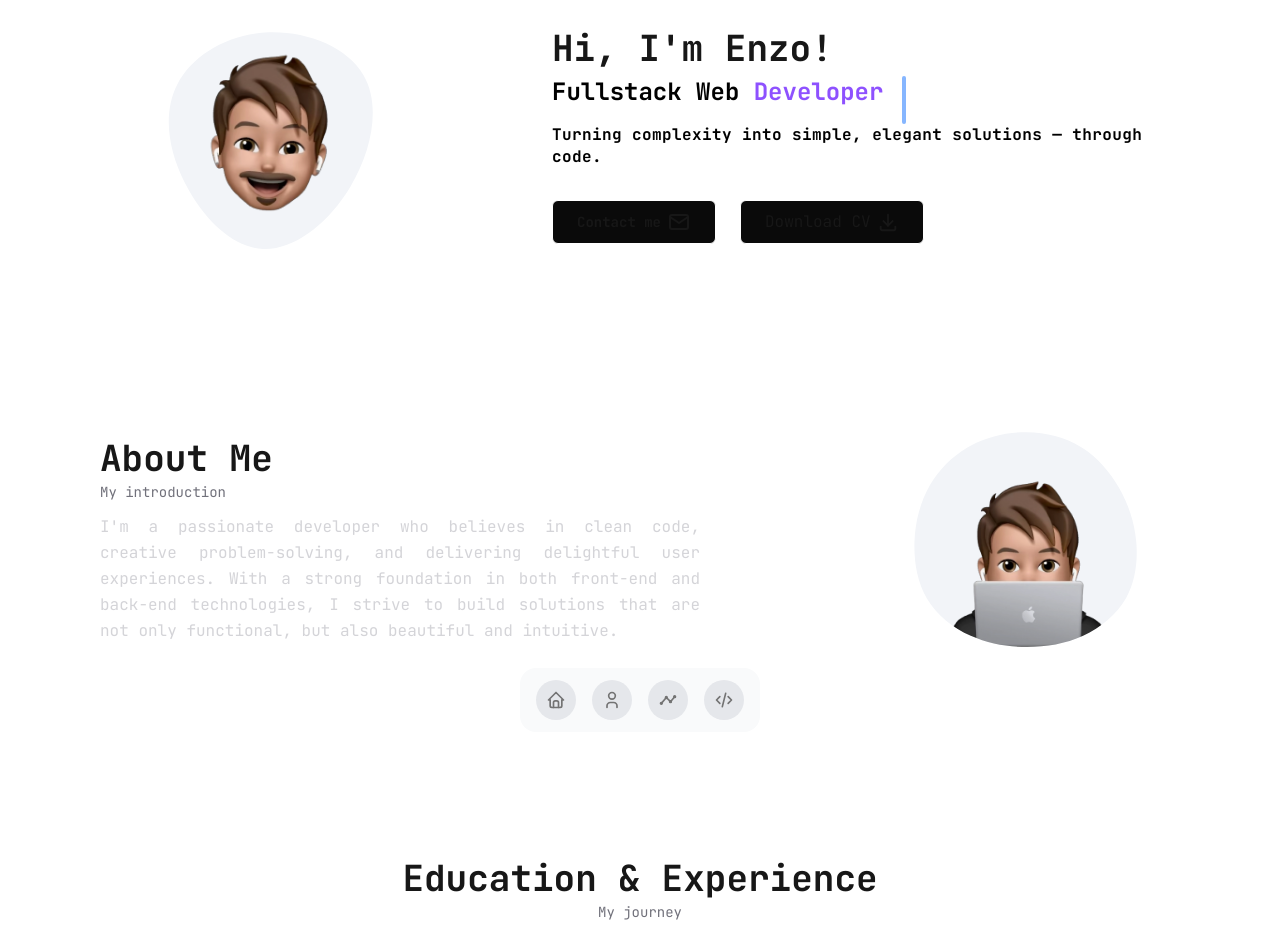
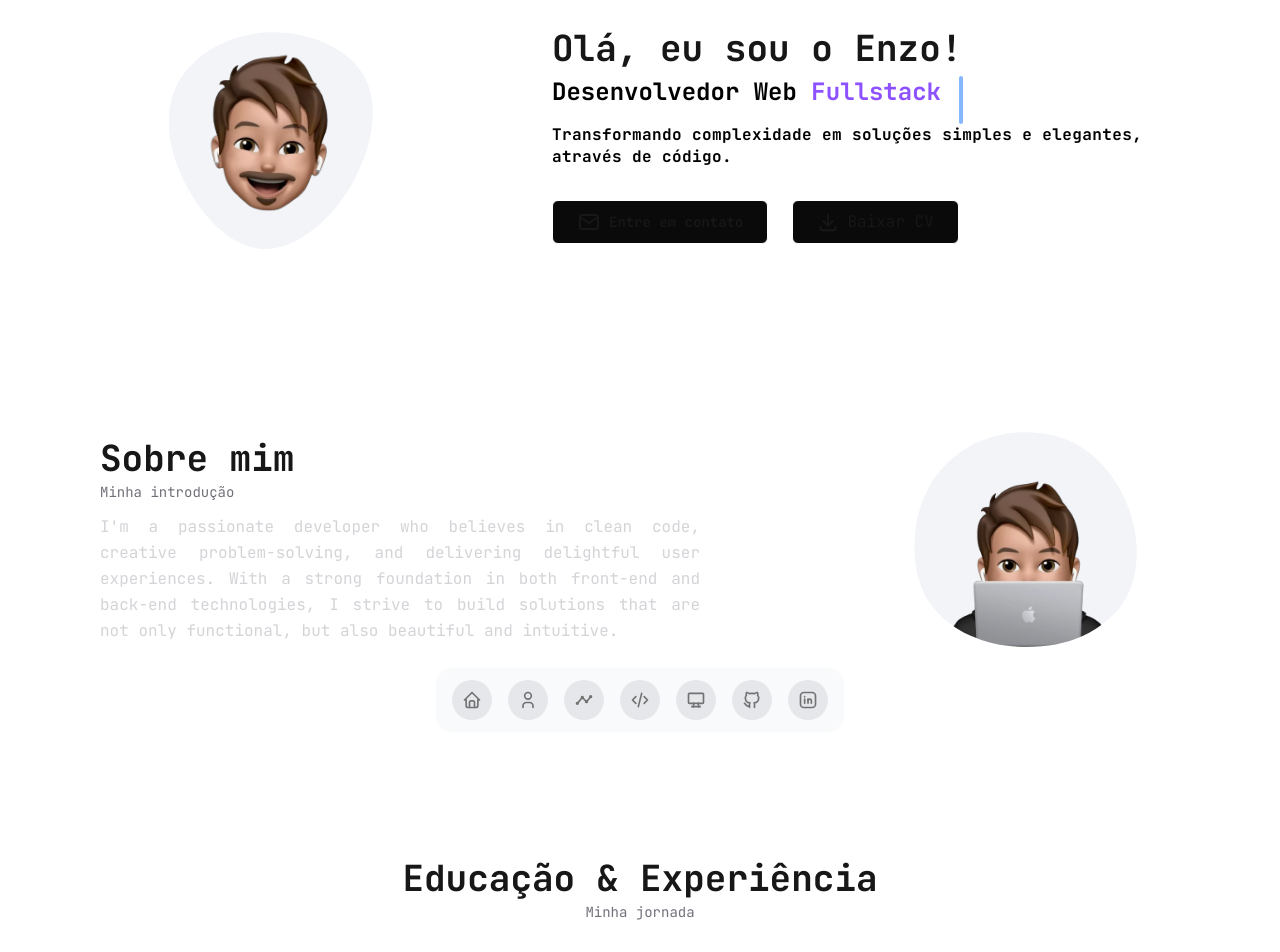
Before and after one commit to Rodriguessz/Portfolio, a Next.js app: page / in a window 1280 px wide. Shown: the part 60-1012 px from the top of the page. Built offline with nearby package versions, Linux system fonts and the light colour scheme.

Commit message:
Corrigindo

```diff
--- a/src/components/layout/AboutSection/index.tsx
+++ b/src/components/layout/AboutSection/index.tsx
@@ -17,10 +17,10 @@ export const AboutSection = ({ className = "" }: AboutSectionProps) => {
 
                     <div className="flex flex-col gap-1">
                         <h2 className="text-2xl sm:text-3xl md:text-4xl font-bold">
-                            About Me
+                            Sobre mim
                         </h2>
                         <p className="text-sm text-zinc-500">
-                            My introduction
+                           Minha introdução
                         </p>
                     </div>
 
--- a/src/components/layout/Content/index.tsx
+++ /dev/null
@@ -1,28 +0,0 @@
-
-'use client'
-import { AboutSection } from "../AboutSection"
-import { HomeSection } from "../HomeSection"
-import { TimelineSection } from "../TimelineSection"
-import React, { use, useRef } from "react";
-
-interface ContentProps {
-    className: string,
-}
-
-
-export const Content = ({className = ""} : ContentProps) => {
-
-    const scrollRef = useRef<HTMLDivElement>(null);
-
-    return(
-        <>
-            <div className={className}>
-                    <HomeSection />
-                    <AboutSection/>
-                    <TimelineSection scrollContainerRef={scrollRef}/>
-                    <AboutSection/>
-
-            </div>
-        </>
-    )
-}
--- a/src/components/layout/HomeSection/helper.ts
+++ b/src/components/layout/HomeSection/helper.ts
@@ -1,12 +1,12 @@
 export  const words = [
     {
-      text: "Fullstack",
+      text: "Desenvolvedor",
     },
     {
       text: "Web",
     },
     {
-      text: "Developer",
+      text: "Fullstack",
       className: "text-violet-500 dark:text-blue-500",
 
     },
--- a/src/components/layout/HomeSection/index.tsx
+++ b/src/components/layout/HomeSection/index.tsx
@@ -47,11 +47,11 @@ export const HomeSection = ({ className = "" }: HomeSectionProps) => {
             {/* Texto e Ações */}
             <div className="w-full md:w-[60%] flex flex-col justify-center md:max-w-[600px]">
                 <div id="introduction">
-                    <h1 className="text-2xl sm:text-3xl md:text-4xl font-bold">Hi, I'm Enzo!</h1>
+                    <h1 className="text-2xl sm:text-3xl md:text-4xl font-bold">Olá, eu sou o Enzo!</h1>
                     <TypewriterEffectSmooth words={words} className="mt-2 mb-0" />
                     <DinamicText
                         className="m-0 "
-                        words="Turning complexity into simple, elegant solutions — through code."
+                        words="Transformando complexidade em soluções simples e elegantes, através de código."
                         duration={2.8}
                         filter={true}
                     />
@@ -59,13 +59,13 @@ export const HomeSection = ({ className = "" }: HomeSectionProps) => {
 
                 <div id="actions" className="flex gap-6 mt-8">
                     <Button className="border-white border text-sm font-bold">
-                        <p>Contact me</p>
                         <IconMail className="text-xs font-light" />
+                        <p>Entre em contato</p>
                     </Button>
 
                     <Button className="border-white border">
-                        Download CV
                         <IconDownload size={22} />
+                        Baixar CV
                     </Button>
                 </div>
             </div>
--- a/src/components/layout/TechSection/index.tsx
+++ b/src/components/layout/TechSection/index.tsx
@@ -9,10 +9,10 @@ export const TechSection = () => {
             <section id="tech" className="flex justify-between flex-col gap-10 md:mt-10 mb-20 pt-8">
                 <div className="flex flex-col gap-1 items-center">
                     <h2 className="text-2xl sm:text-3xl md:text-4xl font-bold">
-                        Tech & Skills
+                        Habilidades Técnicas
                     </h2>
                     <p className="text-sm text-zinc-500">
-                     My Tech Stack
+                     Techs & Tools
                     </p>
                 </div>
 
--- a/src/components/layout/TimelineSection/index.tsx
+++ b/src/components/layout/TimelineSection/index.tsx
@@ -15,10 +15,10 @@ export const TimelineSection = ({ className = "" }: TimelineSectionProps) => {
             <section id="timeline" className="flex justify-between flex-col gap-10 md:mt-18 pt-8">
                 <div className="flex flex-col gap-1 items-center">
                     <h2 className="text-2xl sm:text-3xl md:text-4xl font-bold">
-                        Education & Experience
+                        Educação & Experiência
                     </h2>
                     <p className="text-sm text-zinc-500">
-                        My journey
+                        Minha jornada
                     </p>
                 </div>
 
--- a/src/components/ui/AnimatedProjects/index.tsx
+++ b/src/components/ui/AnimatedProjects/index.tsx
@@ -147,7 +147,9 @@ export const AnimatedProjects = ({
             </motion.p>
             <a href={projects[active].href} className="list-none" target="_blank">
               <Button className="mt-6 mb-6 border-white border text-sm font-bold">
-                <IconBrandGithub/>
+              <IconBrandGithub/>
+
+                Repositório
               </Button>
             </a>
 
--- a/src/components/ui/Button/index.tsx
+++ b/src/components/ui/Button/index.tsx
@@ -16,7 +16,7 @@ export const Button = ({
 }: ButtonProps) => {
   return (
     <button className={cn("group relative inline-flex h-11 items-center justify-center overflow-hidden rounded-md bg-neutral-950 px-6 text-neutral-200 transition hover:scale-110 cursor-pointer", className)} onClick={onClick}>
-        <span className="flex gap-1.5 items-center">{children}</span>
+        <span className="flex gap-2 items-center">{children}</span>
         <div className="absolute inset-0 flex  justify-center [transform:skew(-12deg)_translateX(-100%)] group-hover:duration-1000 group-hover:[transform:skew(-12deg)_translateX(100%)]">
             <div className="relative h-full w-8 bg-white/20"></div>
         </div>
--- a/src/components/ui/FloatingDock/index.tsx
+++ b/src/components/ui/FloatingDock/index.tsx
@@ -72,6 +72,7 @@ const FloatingDockMobile = ({
                 <a
                   href={item.href}
                   key={item.title}
+                  target="_blank"
                   className="flex h-10 w-10 items-center justify-center rounded-full bg-gray-50 dark:bg-neutral-900"
                 >
                   <div className="h-4 w-4">{item.icon}</div>
@@ -120,11 +121,13 @@ function IconContainer({
   title,
   icon,
   href,
+  target,
 }: {
   mouseX: MotionValue;
   title: string;
   icon: React.ReactNode;
   href: string;
+  target?: string
 }) {
   let ref = useRef<HTMLDivElement>(null);
 
@@ -169,7 +172,7 @@ function IconContainer({
   const [hovered, setHovered] = useState(false);
 
   return (
-    <a href={href}>
+    <a href={href} target={target}>
       <motion.div
         ref={ref}
         style={{ width, height }}
--- a/src/components/ui/FloatingDock/items.tsx
+++ b/src/components/ui/FloatingDock/items.tsx
@@ -1,9 +1,11 @@
 import {
     IconBrandGithub,
+    IconBrandLinkedin,
     IconHome,
     IconUser,
     IconTimeline,
     IconCode,
+    IconDeviceDesktop
   } from "@tabler/icons-react";
 
 
@@ -18,7 +20,7 @@ export const items = [
       },
 
       {
-        title: "About me",
+        title: "Sobre mim",
         icon: (
           <IconUser className="h-full w-full text-neutral-500 dark:text-neutral-300" />
         ),
@@ -26,7 +28,7 @@ export const items = [
       },
 
       {
-        title: "Education & Experience",
+        title: "Educação & Experiência",
         icon: (
           <IconTimeline className="h-full w-full text-neutral-500 dark:text-neutral-300" />
         ),
@@ -41,5 +43,34 @@ export const items = [
         href: "#tech",
       },
 
+      {
+        title: "Projetos",
+        icon: (
+          <IconDeviceDesktop className="h-full w-full text-neutral-500 dark:text-neutral-300" />
+        ),
+        href: "#projects",
+      },
+
+      {
+        title: "Github",
+        icon: (
+          <IconBrandGithub className="h-full w-full text-neutral-500 dark:text-neutral-300" />
+        ),
+        href: "https://github.com/Rodriguessz/",
+        target: "_blank"
+      },
+
+      {
+        title: "LinkedIn",
+        icon: (
+          <IconBrandLinkedin className="h-full w-full text-neutral-500 dark:text-neutral-300" />
+        ),
+        href: "https://www.linkedin.com/in/enzorodrigues03/",
+        target: "_blank"
+      },
+
+
+
+
 
 ]
```
